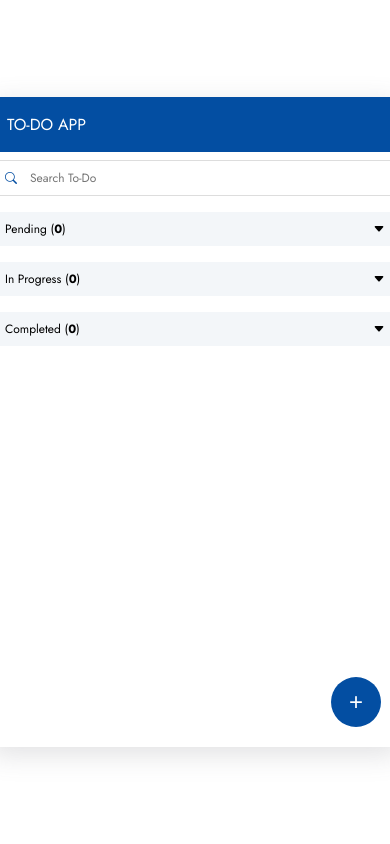
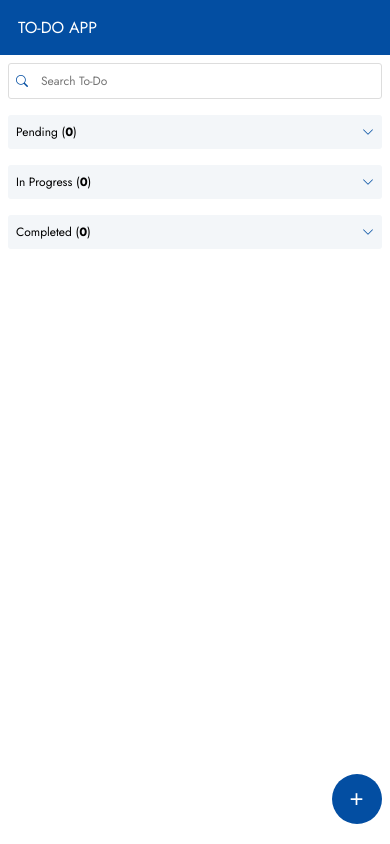
Before and after one commit to manojmohangit/task-management-app, a React (Vite) app: page / in a window 390 px wide. Built offline with nearby package versions, Linux system fonts and the light colour scheme.

Commit message:
Improvement: Improved responsiveness of container and positioning of  add button.

```diff
--- a/src/App.scss
+++ b/src/App.scss
@@ -21,8 +21,22 @@ body {
     height: 650px;
     padding: 0px;
     border-radius: 8px;
-    overflow: hidden;
+    overflow-y: auto;
     box-shadow: rgba(100, 100, 111, 0.2) 0px 7px 29px 0px;
+    display: flex;
+    flex-direction: column;
+}
+
+@media (max-width: 450px) {
+    .container {
+        width: 100%;
+        height: 100vh;
+        border-radius: 0px;
+    }
+    #root {
+        width: 100%;
+        height: 100%;
+    }
 }
 
 header {
@@ -63,9 +77,7 @@ input:focus, textarea:focus, select:focus {
     font-size: 14px;
     text-decoration: none;
     transition: all 0.3s ease;
-
 }
-
 
 .btn-primary {
     background: $primary-color;
@@ -114,13 +126,13 @@ input:focus, textarea:focus, select:focus {
     position: absolute;
     font-size: 24px;
     bottom: 20px;
-    right: 20px;
+    left: 85%;
     width: 50px;
     height: 50px;
     border-radius: 50%;
+    padding: 0px;
+    flex-shrink: 0;
 }
-
-
 
 .content {
     padding-top: 48px;
--- a/src/components/Accordion/index.scss
+++ b/src/components/Accordion/index.scss
@@ -14,6 +14,7 @@
 
 .accordian-trigger-btn {
     transition: transform 0.2s ease;
+    color: #034EA2;
 }
 
 .show .accordian-trigger-btn {
--- a/src/components/Accordion/index.tsx
+++ b/src/components/Accordion/index.tsx
@@ -8,7 +8,7 @@ interface AccordionProps {
   allowMultiple?: boolean;
 }
 
-export const Accordion = ({ children, allowMultiple = false }: AccordionProps) => {
+export const Accordion = ({ children }: AccordionProps) => {
   const [activeId, setActiveId] = useState<string | null>(null);
 
   const toggle = (id: string) => {
@@ -24,7 +24,12 @@ export const Accordion = ({ children, allowMultiple = false }: AccordionProps) =
   );
 };
 
-export const AccordionItem = ({ id, children }: { id: string; children: ReactNode }) => {
+interface AccordionItemProps {
+  id: string;
+  children: ReactNode;
+}
+
+export const AccordionItem = ({ children }: AccordionItemProps) => {
   return <div className="accordian-item">{children}</div>;
 };
 
@@ -39,7 +44,7 @@ export const AccordionTrigger = ({ id, children }: { id: string; children: React
       className={`accordion-header ${isOpen ? 'show' : ''}`}
     >
       {children}
-      <i className={`bi bi-caret-down-fill accordian-trigger-btn`}></i>
+      <i className={`bi bi-chevron-down accordian-trigger-btn`}></i>
     </div>
   );
 };
--- a/src/pages/ToDoApp.tsx
+++ b/src/pages/ToDoApp.tsx
@@ -7,24 +7,17 @@ function ToDoApp() {
 
     return (
         <div className="container">
-            <header className="uppercase">To-Do App</header>
+            <div className="" style={{ height: "100%", overflowY: "auto", position: "relative"}}>
+                <header className="uppercase">To-Do App</header>
+                <SearchBar />
+                <ListTask />
+            </div>
+
             <button
                 className='btn btn-primary'
                 id='add-task-btn'
                 onClick={() => navigate('/add')}
-                style={{
-                    position: "absolute",
-                    fontSize: "24px",
-                    bottom: "20px",
-                    right: "20px",
-                    width: "50px",
-                    height: "50px",
-                    borderRadius: "50%",
-                    padding: "0px"
-                }}
             >+</button>
-            <SearchBar />
-            <ListTask />
         </div>
     );
 }
```
